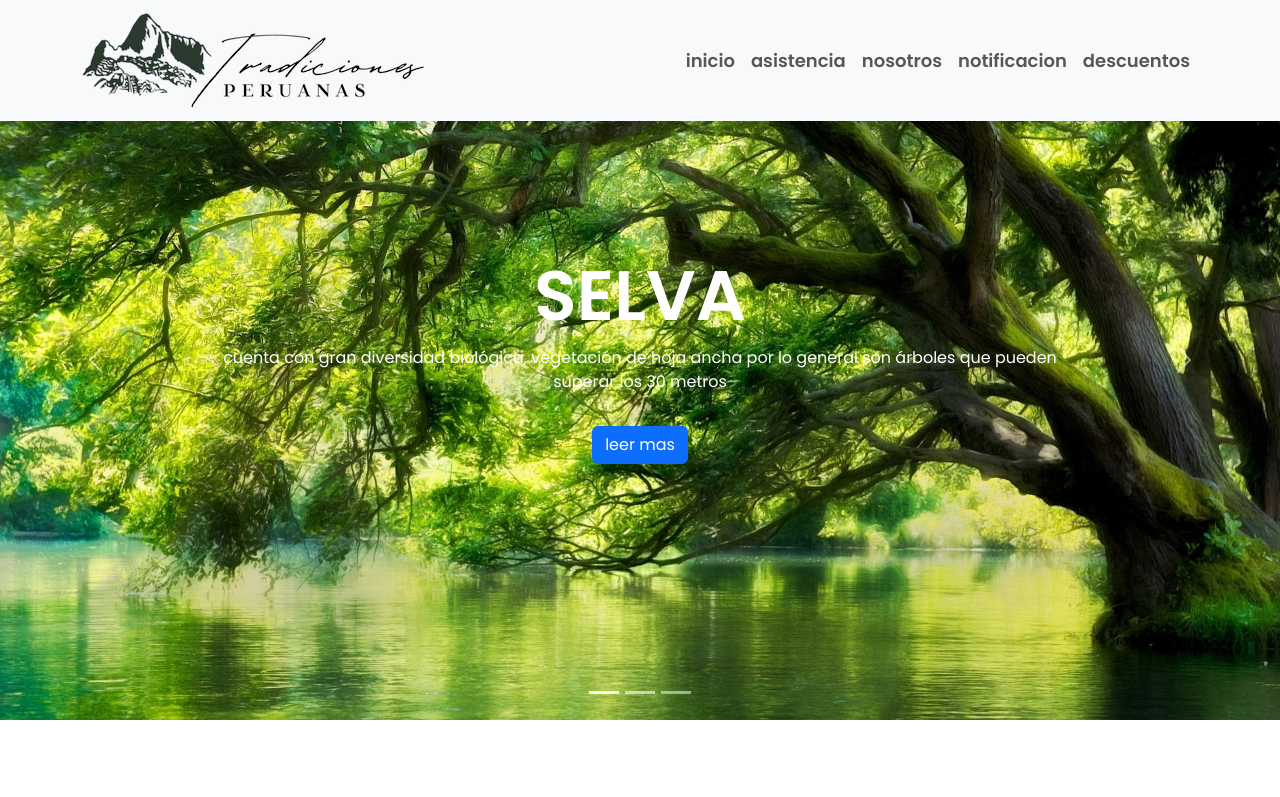
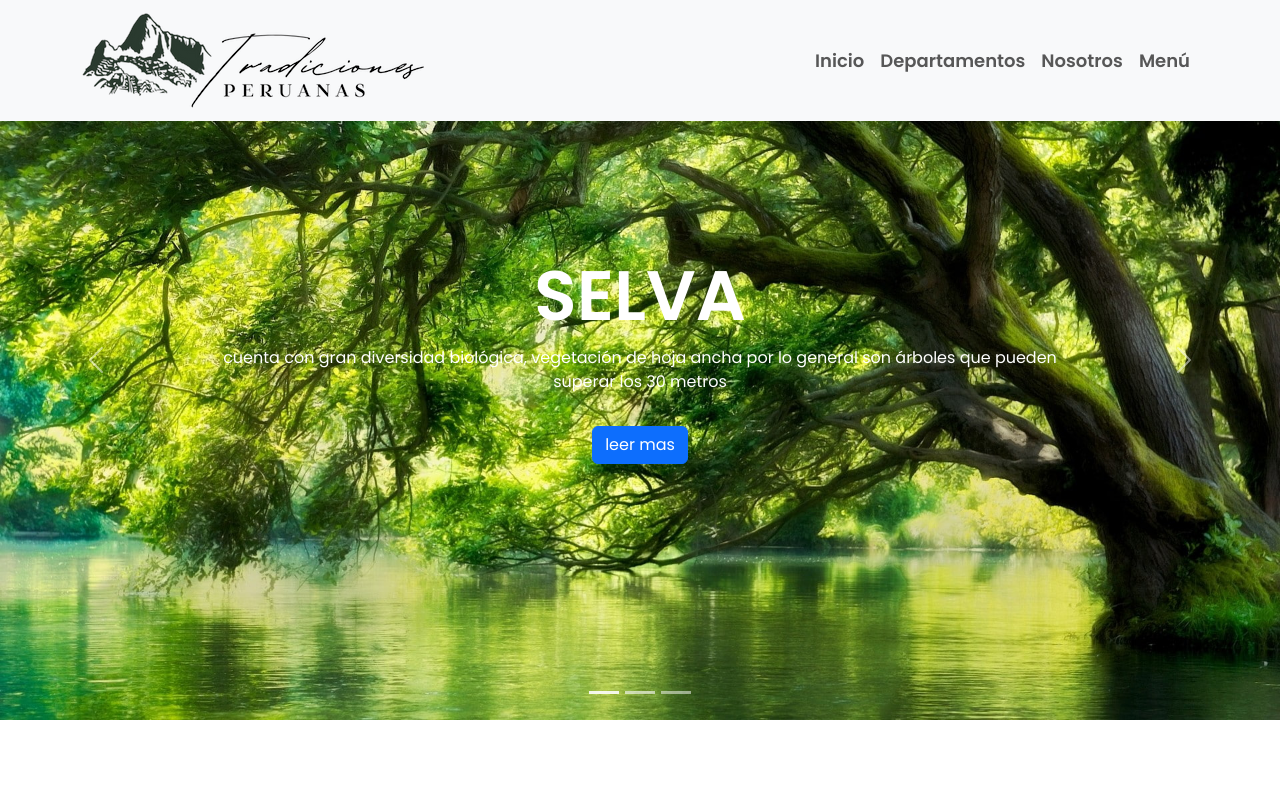
Before and after one commit to xio04/examen_final, a plain HTML site: page index.html in a window 1280 px wide. Shown: the top 797 px of the page. Drawn offline with nearby package versions, Linux system fonts and the light colour scheme; files whose address does not match are found by name.

Commit message:
Cambio_Header

```diff
--- a/index.html
+++ b/index.html
@@ -23,19 +23,16 @@
             <div class="collapse navbar-collapse" id="navbar-start">
                 <ul class="navbar-nav ms-auto mb-2 mb-lg-0">
                     <li class="nav-item">
-                        <a class="nav-link" href="#">inicio</a>
+                        <a class="nav-link" href="#">Inicio</a>
                     </li>
                     <li class="nav-item">
-                        <a class="nav-link" href="#">asistencia</a>
+                        <a class="nav-link" href="#">Departamentos</a>
                     </li>
                     <li class="nav-item">
-                        <a class="nav-link" href="#">nosotros</a>
+                        <a class="nav-link" href="#">Nosotros</a>
                     </li>
                     <li class="nav-item">
-                        <a class="nav-link" href="#">notificacion</a>
-                    </li>
-                    <li class="nav-item">
-                        <a class="nav-link" href="#">descuentos</a>
+                        <a class="nav-link" href="#">Menú</a>
                     </li>
                 </ul>
             </div>
```
